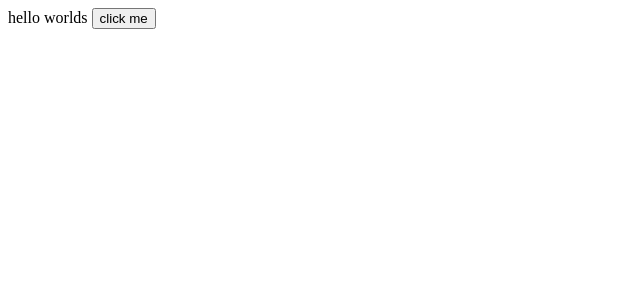
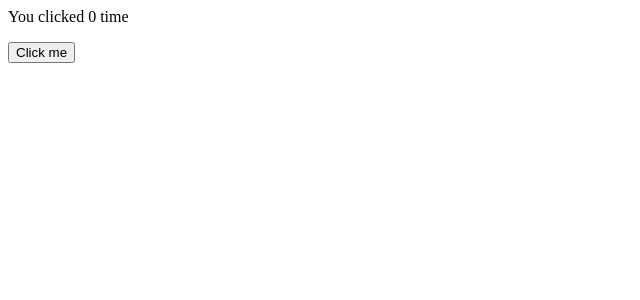
Before and after one commit to amalshehu/react-custom-toochain, a React (Vite) app: page / in a window 1280 px wide. Shown: the top 300 px of the page, without its empty margins (0-640 px from the left). Built offline with nearby package versions, Linux system fonts and the light colour scheme.

Commit message:
Reformat code

```diff
--- a/src/index.js
+++ b/src/index.js
@@ -1,13 +1,10 @@
 import React from 'react';
 import ReactDOM from 'react-dom';
-
+import App from './App.jsx';
 // FYI - Write dev code here...
 
-const { useState } = React;
-console.log('Helo worldxx', useState);
-ReactDOM.render(
-  <div>
-    hello worlds <button>click me</button>
-  </div>,
-  document.getElementById('root')
-);
+// Hot module replacement (HMR)
+if (module.hot) {
+  module.hot.accept();
+}
+ReactDOM.render(<App />, document.getElementById('root'));
```
